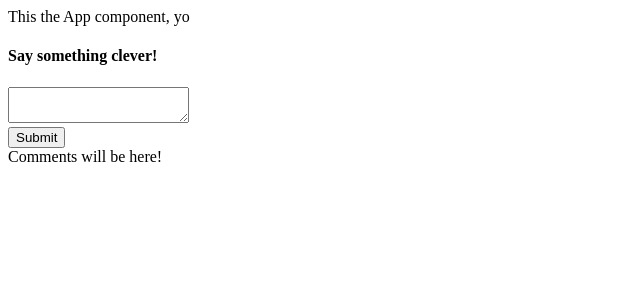
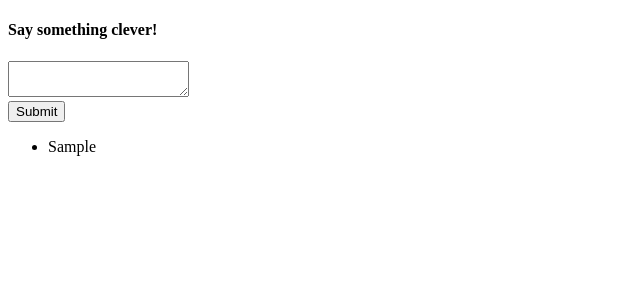
Before and after one commit to lord-of-yoghurt/advanced-react-redux-practice, a React (Create React App) app in the folder testing/: page / in a window 1280 px wide. Both pictures are taken after typing "Sample" into the empty fields and a click on the button "Submit". Shown: the top 300 px of the page, without its empty margins (0-640 px from the left). Built offline with nearby package versions, Linux system fonts and the light colour scheme.

Commit message:
set up the CommentList - comments now show in the app

```diff
--- a/testing/src/components/App.js
+++ b/testing/src/components/App.js
@@ -5,7 +5,6 @@
 
 const App = () => (
   <div>
-    This the App component, yo
     <CommentBox />
     <CommentList />
   </div>
--- a/testing/src/components/CommentList.js
+++ b/testing/src/components/CommentList.js
@@ -1,7 +1,28 @@
-import React from 'react';
+import React, { Component } from 'react';
+import { connect } from 'react-redux';
 
-const CommentList = () => (
-  <div>Comments will be here!</div>
-);
+class CommentList extends Component {
+  renderComments() {
+    return this.props.comments.map((comment, idx) => {
+      return <li key={idx}>
+        {comment}
+      </li>
+    });
+  }
 
-export default CommentList;
+  render() {
+    return (
+      <div>
+        <ul>
+          {this.renderComments()}
+        </ul>
+      </div>
+    );
+  }
+}
+
+const mapStateToProps = ({ comments }) => {
+  return { comments };
+};
+
+export default connect(mapStateToProps)(CommentList);
```
